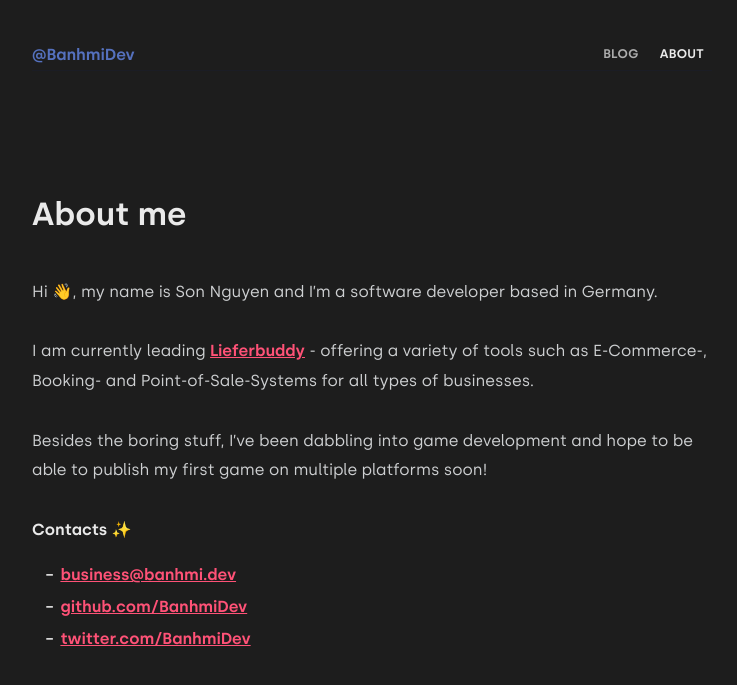
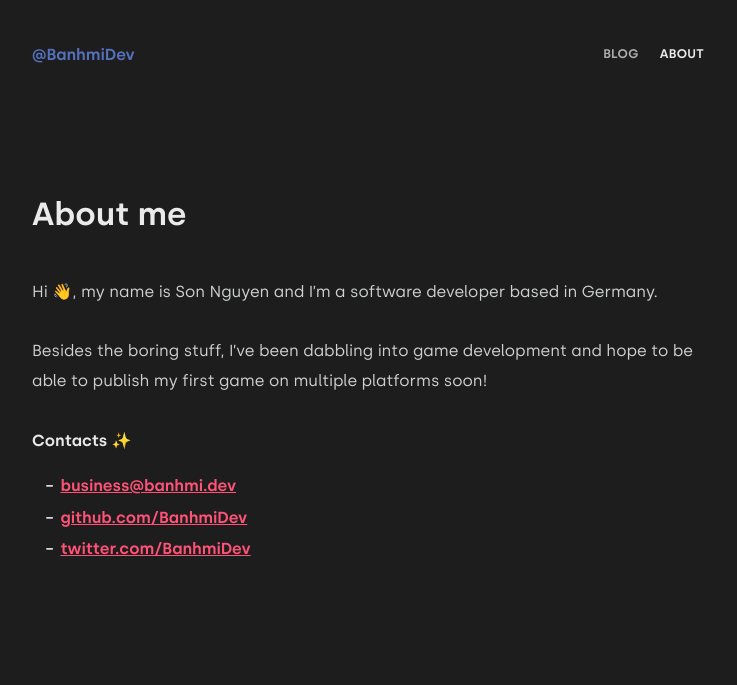
Before and after one commit to BanhmiDev/banhmidev.github.io, a Jekyll site: the page built from about.md, in a window 1280 px wide. Shown: the top 685 px of the page, without its empty margins (268-1005 px from the left). Built offline with Jekyll 4.4.1, drawn with Linux system fonts in a browser that asks for light colours.

Commit message:
Update about.md

```diff
--- a/about.md
+++ b/about.md
@@ -6,8 +6,6 @@
 
 Hi 👋, my name is Son Nguyen and I'm a software developer based in Germany.
 
-I am currently leading <a href="https://partner.lieferbuddy.de" rel="noopener">Lieferbuddy</a> - offering a variety of tools such as E-Commerce-, Booking- and Point-of-Sale-Systems for all types of businesses.
-
 Besides the boring stuff, I've been dabbling into game development and hope to be able to publish my first game on multiple platforms soon!
 
 **Contacts ✨**
```
